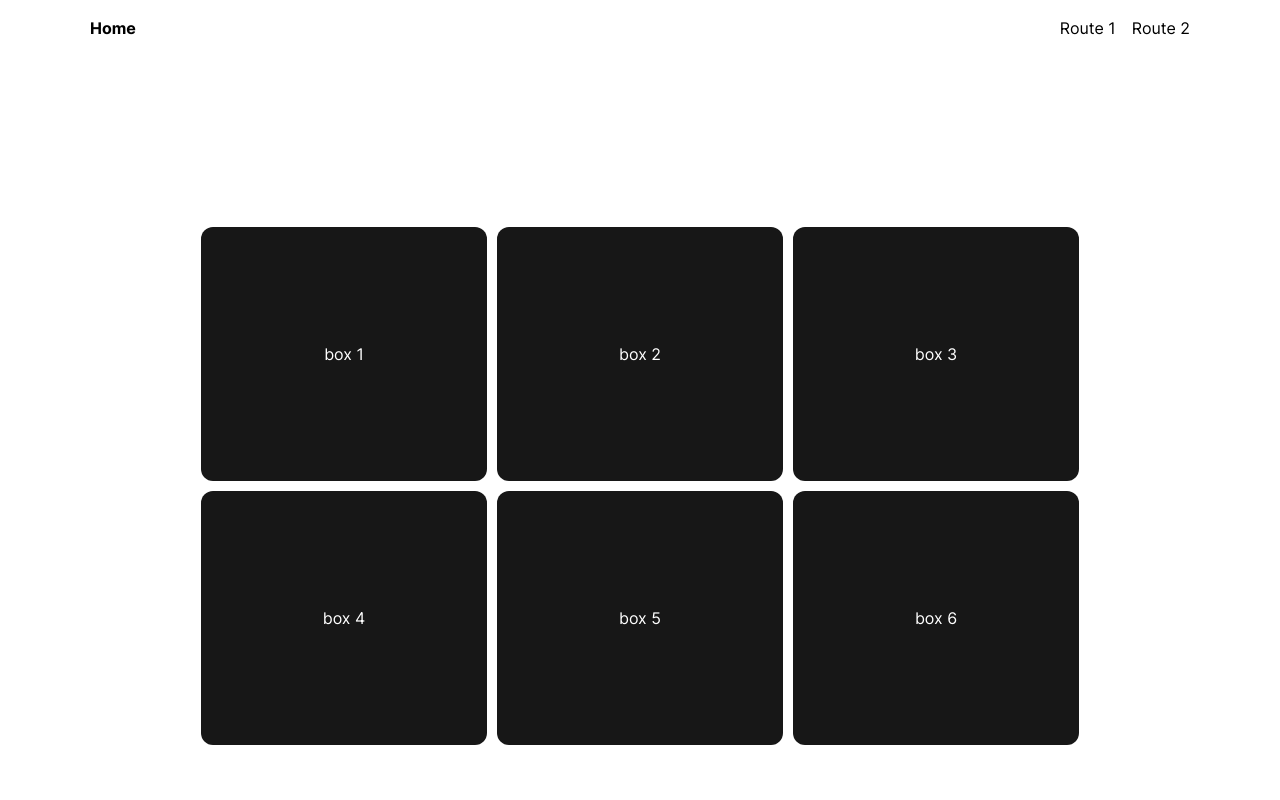
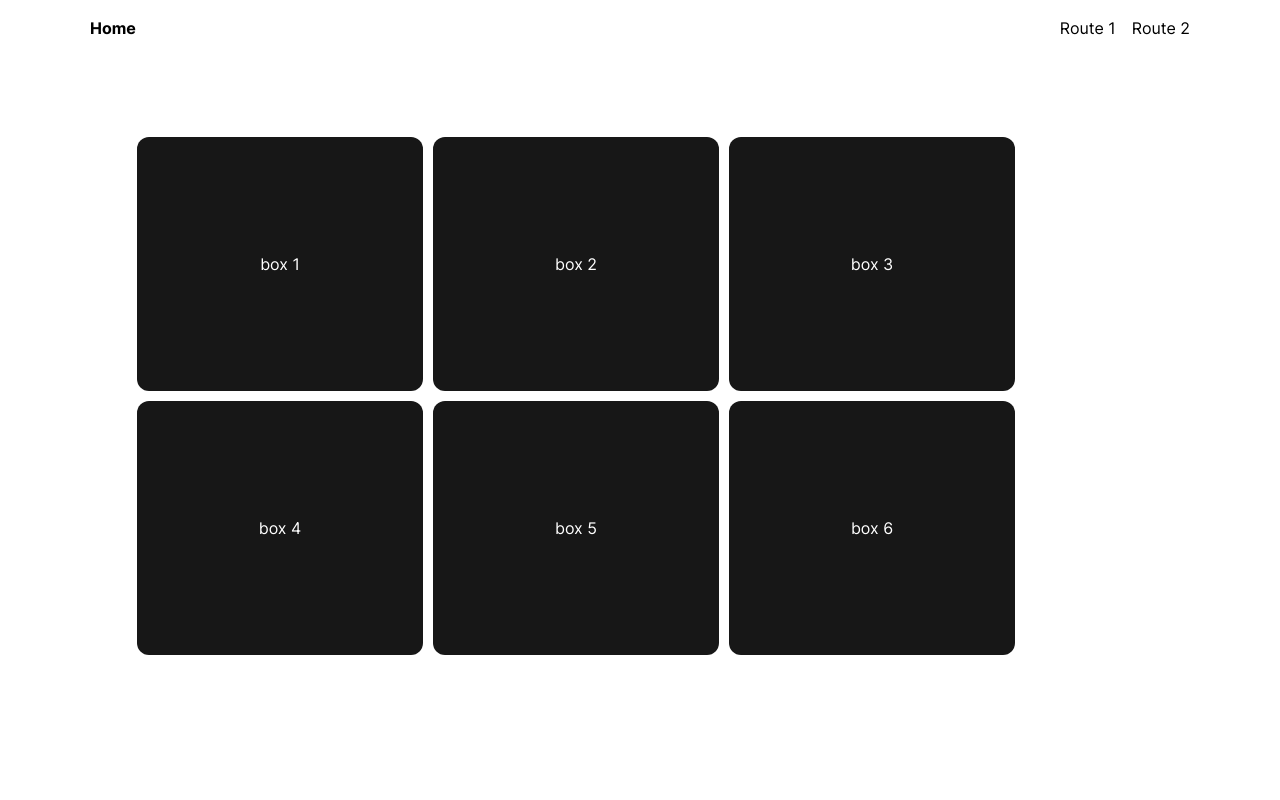
Before and after one commit to dmnktoe/duecker-medizintechnik, a Next.js app: page / in a window 1280 px wide. Shown: the top 800 px of the page. Built offline with nearby package versions, Linux system fonts and the light colour scheme.

Commit message:
fix: remove wrapper around SpotlightCards

```diff
--- a/src/components/SpotlightCards.tsx
+++ b/src/components/SpotlightCards.tsx
@@ -15,9 +15,6 @@ export function SpotlightCards() {
   };
 
   return (
-    <div className='flex h-screen w-full flex-col items-center justify-center'>
-      <h1 className='text-6xl font-bold text-white'>Spotlight Containers</h1>
-
     <div
       className='group flex w-full max-w-6xl flex-wrap items-center justify-center gap-2 p-20'
       onMouseMove={onMouseMove}
@@ -33,6 +30,5 @@ export function SpotlightCards() {
         </div>
       ))}
     </div>
-    </div>
   );
 }
```
Lines whose indentation alone changed are shown as unchanged.
